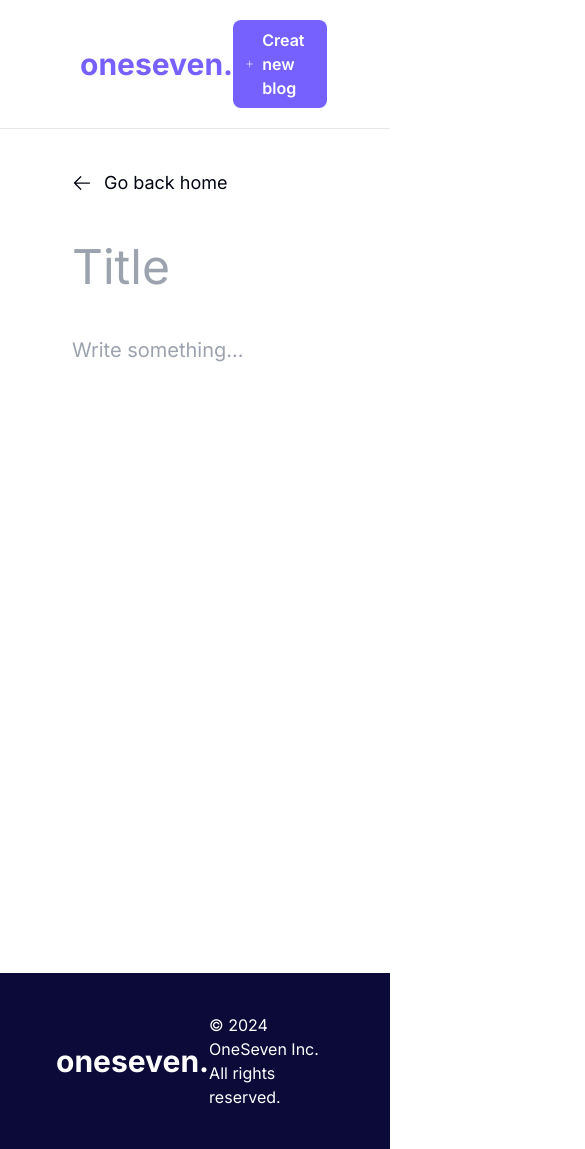
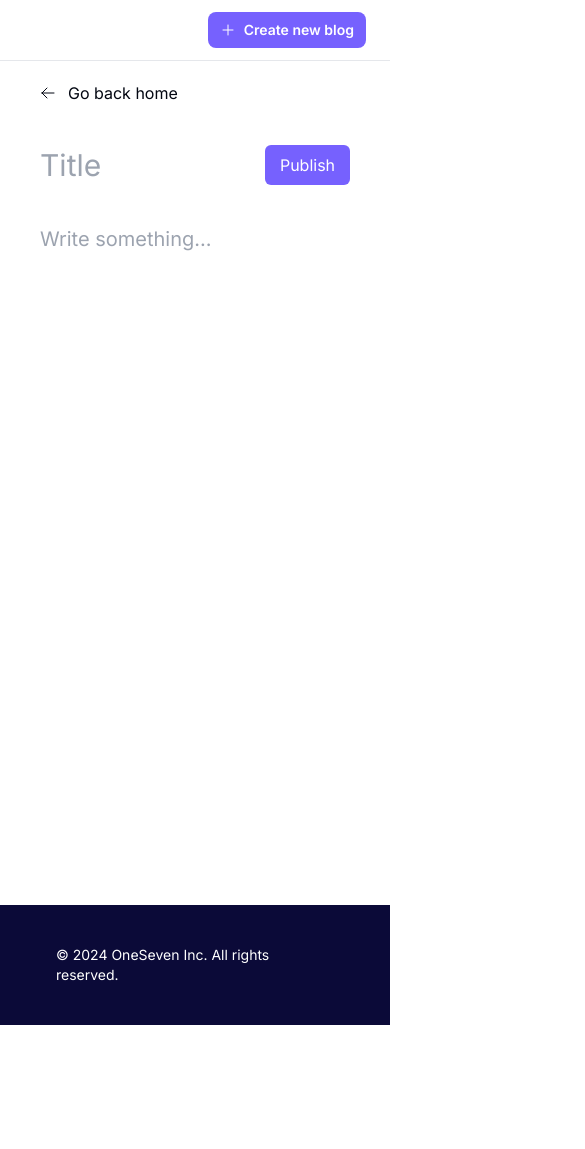
Before and after one commit to dangoldmann/intern-challenge-frontend, a Next.js app: page /write in a window 390 px wide. Shown: the top 1149 px of the page, 585 px wide, since content can reach past the window. After the commit the page ends 1025 px from the top, so only its background shows below. Built offline with nearby package versions, Linux system fonts and the light colour scheme.

Commit message:
Add responsiveness

```diff
--- a/src/app/blog/[id]/page.tsx
+++ b/src/app/blog/[id]/page.tsx
@@ -39,11 +39,15 @@ export default function BlogDetailedView({
           <span>Loading...</span>
         </div>
       ) : (
-        <div className="space-y-3 mt-4">
+        <div className="space-y-5 mt-4">
           <BackButton />
-          <div className="space-y-10">
-            <h1 className="text-5xl">{blogData.title}</h1>
-            <p className="text-justify lg:mx-10">{blogData.content}</p>
+          <div className="space-y-5 md:space-y-10">
+            <h1 className="text-3xl md:text-4xl lg:text-5xl">
+              {blogData.title}
+            </h1>
+            <p className="text-justify mx-5 md:mx-10 lg:mx-16">
+              {blogData.content}
+            </p>
           </div>
         </div>
       )}
--- a/src/app/layout.tsx
+++ b/src/app/layout.tsx
@@ -20,7 +20,9 @@ export default function RootLayout({
     <html lang="en">
       <body className={`${inter.className} bg-white text-gray-950`}>
         <Header />
-        <main className="flex flex-col p-10 min-h-screen">{children}</main>
+        <main className="flex flex-col p-6 md:p-10 min-h-screen">
+          {children}
+        </main>
         <Footer />
       </body>
     </html>
--- a/src/app/page.tsx
+++ b/src/app/page.tsx
@@ -32,7 +32,7 @@ export default function Home() {
   return (
     <>
       <div className="space-y-2 mt-8 text-center">
-        <h1 className="bg-gradient-to-r from-[#5344b2] via-[#6484f8] to-[#579df3] bg-clip-text text-transparent text-4xl font-extrabold tracking-tight lg:text-5xl lg:leading-[3.5rem]">
+        <h1 className="bg-gradient-to-r from-[#5344b2] via-[#6484f8] to-[#579df3] bg-clip-text text-transparent text-3xl md:text-4xl font-extrabold tracking-tight lg:text-5xl lg:leading-[3.5rem]">
           The Official OneSeven Blog
         </h1>
         <p className="text-[#0b0a38] lg:text-lg">
--- a/src/app/write/page.tsx
+++ b/src/app/write/page.tsx
@@ -36,27 +36,29 @@ export default function WritePage() {
   };
 
   return (
-    <div className="flex flex-col p-8 gap-10">
+    <div className="flex flex-col p-4 md:p-8 gap-10">
       <BackButton />
       <div className="flex justify-between items-center">
         <input
           type="text"
           placeholder="Title"
           disabled={sending}
-          className="text-5xl border-none outline-none bg-transparent disabled:opacity-50 disabled:pointer-events-none"
+          className="w-48 min-[470px]:w-64 md:w-80 lg:w-[600px] text-3xl md:text-4xl lg:text-5xl border-none outline-none bg-transparent disabled:opacity-50 disabled:pointer-events-none"
           value={title}
           onChange={(e) => setTitle(e.target.value)}
         />
         <button
           onClick={handleSubmit}
-          className="w-[85px] h-10 rounded-md bg-theme text-white p-2 hover:brightness-95 flex justify-center items-center"
+          className="w-[85px] h-10 lg:w-[100px] lg:h-12 rounded-md bg-theme text-white p-2 hover:brightness-95 flex justify-center items-center"
         >
-          {sending ? <CircularProgress color="inherit" size={20} /> : "Publish"}
+          {sending ? (
+            <CircularProgress color="inherit" size={20} />
+          ) : (
+            <span className="lg:text-lg">Publish</span>
+          )}
         </button>
       </div>
       <textarea
-        cols={30}
-        rows={20}
         disabled={sending}
         className="text-xl border-none outline-none bg-transparent h-[500px] resize-none disabled:opacity-50 disabled:pointer-events-none"
         placeholder="Write something..."
--- a/src/components/BackButton.tsx
+++ b/src/components/BackButton.tsx
@@ -5,9 +5,9 @@ export default function BackButton() {
   return (
     <Link
       href="/"
-      className="flex items-center gap-3 text-lg -mt-8 hover:underline"
+      className="flex items-center gap-3 md:text-lg -mt-5 hover:underline"
     >
-      <ArrowLeftIcon className="h-5 w-5" />
+      <ArrowLeftIcon className="h-4 w-4 md:h-5 md:w-5" />
       Go back home
     </Link>
   );
--- a/src/components/BlogPreviewCard.tsx
+++ b/src/components/BlogPreviewCard.tsx
@@ -16,11 +16,11 @@ export default function BlogPreviewCard({
   return (
     <div className="flex flex-col gap-2">
       <Link className="font-semibold" href={`/blog/${id}`}>
-        <h2 className="text-2xl font-bold tracking-tight hover:underline">
+        <h2 className="text-xl md:text-2xl font-bold tracking-tight hover:underline">
           {title}
         </h2>
       </Link>
-      <p className="text-justify">
+      <p className="text-justify text-sm md:text-base">
         {content.substring(0, maxContentCharacters)}
       </p>
       <Link
--- a/src/components/Footer.tsx
+++ b/src/components/Footer.tsx
@@ -1,8 +1,10 @@
 export default function Footer() {
   return (
-    <footer className="w-full py-10 flex items-center justify-between px-14 bg-[#0b0a38] text-white">
-      <span className="text-3xl font-bold">oneseven.</span>
-      <p>© 2024 OneSeven Inc. All rights reserved.</p>
+    <footer className="w-full py-10 flex items-center justify-end md:justify-between px-14 bg-[#0b0a38] text-white">
+      <span className="text-3xl font-bold hidden md:block">oneseven.</span>
+      <p className="text-sm md:text-base">
+        © 2024 OneSeven Inc. All rights reserved.
+      </p>
     </footer>
   );
 }
--- a/src/components/Header.tsx
+++ b/src/components/Header.tsx
@@ -3,16 +3,21 @@ import Link from "next/link";
 
 export default function Header() {
   return (
-    <header className="flex px-20 py-5 border-b justify-between items-center w-full">
-      <Link href="/" className="text-theme text-3xl font-bold">
+    <header className="flex px-6 min-[470px]:px-10 lg:px-20 py-3 md:py-5 border-b justify-end min-[470px]:justify-between items-center w-full">
+      <Link
+        href="/"
+        className="text-theme text-3xl font-bold hidden min-[470px]:block"
+      >
         oneseven.
       </Link>
       <Link
         href="/write"
         className="flex bg-theme text-white items-center space-x-2 font-medium rounded-lg px-3 py-2 hover:brightness-95"
       >
-        <PlusIcon className="h-5 w-5" />
-        <span className="font-semibold">Creat new blog</span>
+        <PlusIcon className="h-4 w-4 min-[470px]:h-5 min-[470px]:w-5" />
+        <span className="font-semibold text-sm min-[470px]:text-base">
+          Create new blog
+        </span>
       </Link>
     </header>
   );
```
